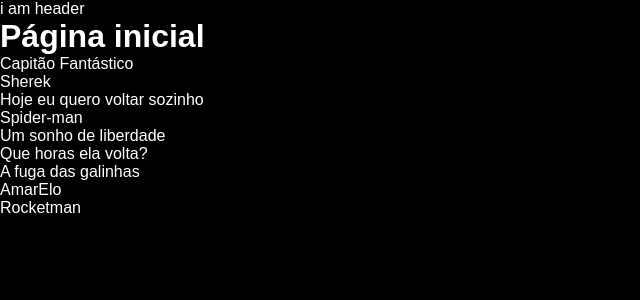
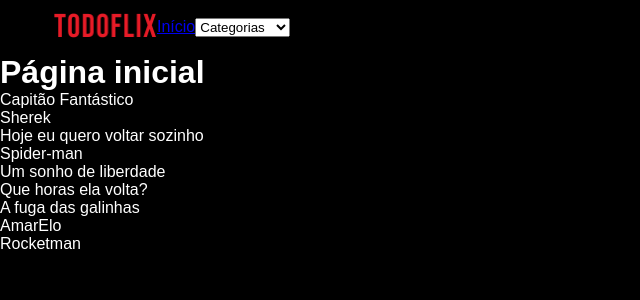
Before and after one commit to Racchel/desafio-final-todoflix, a React (Create React App) app: page / in a window 1280 px wide. Shown: the top 300 px of the page, without its empty margins (0-640 px from the left). Built offline with nearby package versions, Linux system fonts and the light colour scheme; data requests are answered from the project's data file.

Commit message:
[FRONT] Update header style and routes

```diff
--- a/src/shared/components/Header/index.jsx
+++ b/src/shared/components/Header/index.jsx
@@ -1,5 +1,52 @@
+import styled from 'styled-components'
+import { Link } from 'react-router-dom'
+
+/** imgs */
+import logo from '../../assets/logo.png'
+
+/** imgs */
+import { routes } from '../../routes'
+
+
+/** theme */
+import { Theme } from '../../themes'
+
+/** styled */
+const Container = styled.header`
+  width: ${Theme.sizes.header._w};
+  height: ${Theme.sizes.header._h};
+  padding: ${Theme.sizes.header._p};
+  display: flex;
+  align-items: center;
+`
+
+const Logo = styled.img`
+  width: ${Theme.sizes.logo._w};
+  height: ${Theme.sizes.logo._h};
+`
+
 export const Header = () => {
   return (
-    <p>i am header</p>
+    <Container>
+      <Logo src={logo} alt='TODOFLIX' />
+
+      {/** link da página inicial */}
+      <Link to={routes[0].path}>{routes[0].title}</Link>
+
+      {/** select com todos os outros links de outras páginas*/}
+      <select>
+        <option value='categorias'>Categorias</option>
+        {
+          routes
+            .filter(route => route.path !== '/')
+            .map((route => (
+              <option key={route.path} value={route.path}>
+                <Link to={route.path}>{route.title}</Link>
+              </option>
+            )))
+        }
+      </select>
+
+    </Container>
   )
 }
```
Also changed, not shown: src/shared/assets/logo.png (added).
